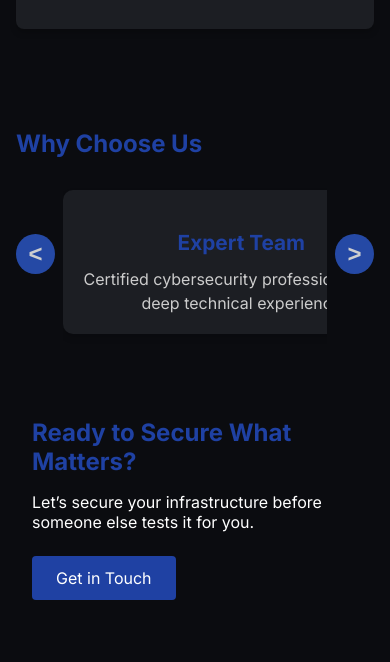
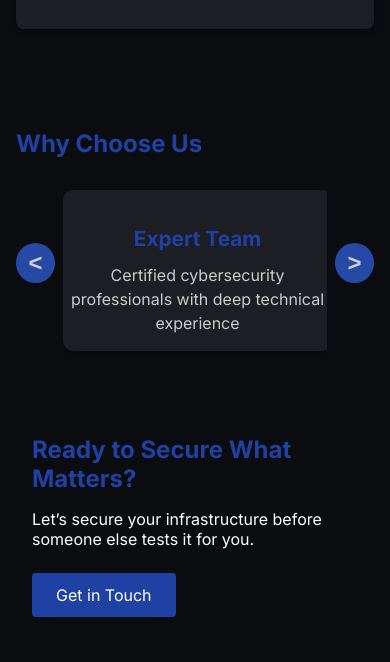
Before and after one commit to HamacherSecurity/HamacherSecurity.github.io, a plain HTML site: page index.html in a window 390 px wide. Shown: the part 2937-3599 px from the top of the page. Drawn offline with Linux system fonts and the light colour scheme.

Commit message:
Fix carousel response

```diff
--- a/assets/style.css
+++ b/assets/style.css
@@ -179,7 +179,6 @@ header p {
     box-shadow: 0 4px 20px 0 rgba(var(--shadow-color-rgb), 0.3);
     transform: translateY(-2px);
 }
-
 #theme-toggle {
     background: none;
     color: inherit;
@@ -191,6 +190,16 @@ header p {
     height: 100%;
     box-sizing: border-box;
     vertical-align: middle;
+    justify-content: center; /* Ensures icon is centered in button */
+}
+
+/* Center theme toggle in nav-links on mobile */
+@media screen and (max-width: 768px) {
+    #theme-toggle {
+        width: 100%;
+        justify-content: center;
+        align-items: center;
+    }
 }
 
 #theme-toggle:hover {
@@ -550,11 +559,12 @@ button:hover {
 
 .carousel li {
     flex: 0 0 auto;
-    width: 300px;
+    width: 260px;
+    max-width: 85vw;
     background-color: var(--secondary-background);
     border-radius: 10px;
     box-shadow: 0 4px 6px rgba(0,0,0,0.15);
-    padding: 2rem 1.5rem;
+    padding: 1.5rem 1rem;
     text-align: center;
     transition: transform 0.2s, box-shadow 0.2s;
     scroll-snap-align: center;
@@ -613,8 +623,9 @@ button:hover {
         padding: 1rem 0;
     }
     .carousel li {
-        width: 85vw;
-        padding: 1.2rem 0.8rem;
+        width: 65vw;
+        padding: 1rem 0.5rem;
+        scroll-snap-align: center;
     }
 }
 
```
